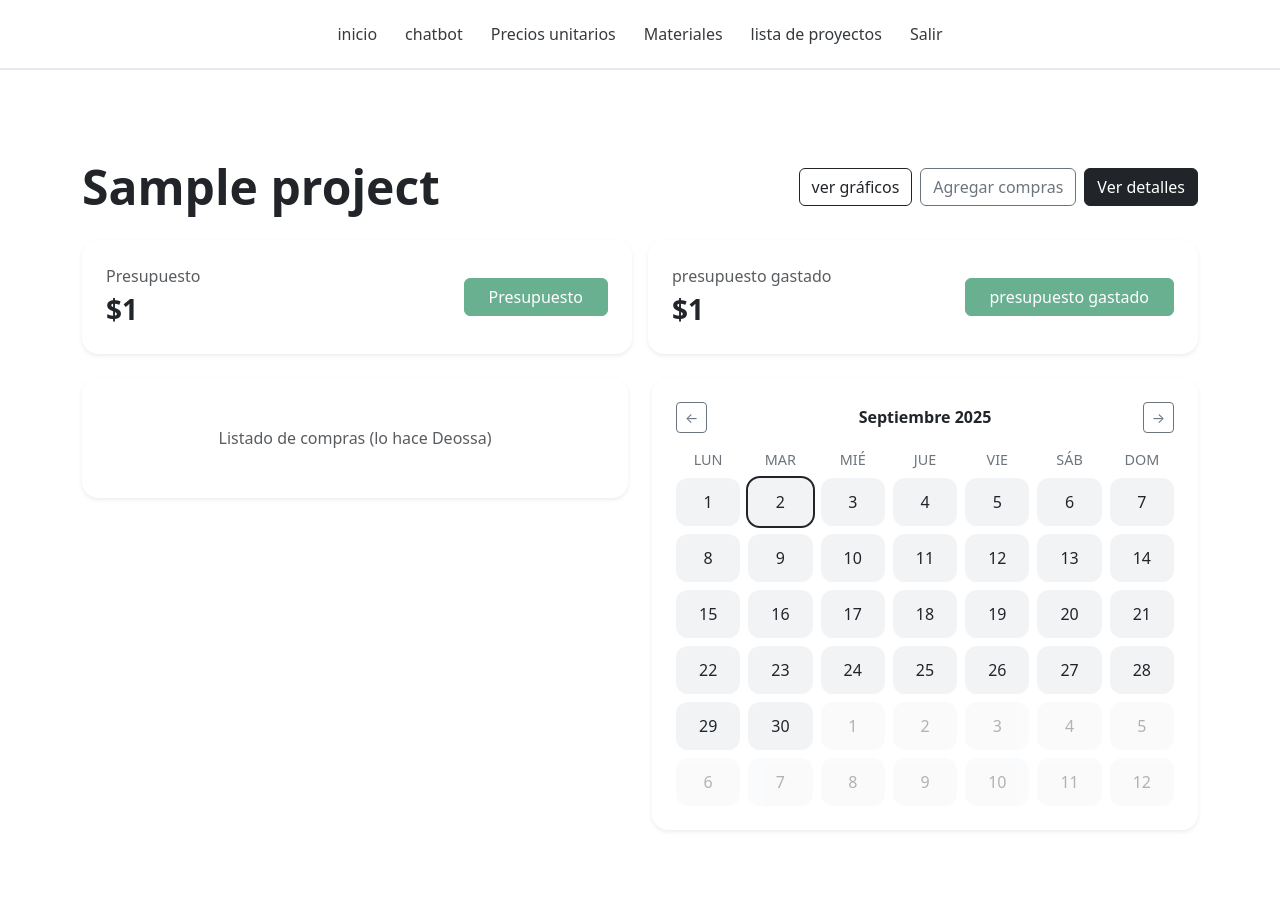
After one commit to Isa-Idarraga/Inclusive-Budget, a Django app: page /projects/1/tablero/ in a window 1280 px wide. The commit adds this page. Run offline with Django 5.2, Linux system fonts and the light colour scheme; a user stored in the database is signed in; tables that the repository leaves empty hold one stand-in row (values such as "Sample post").

Commit message:
Se agrega HTML py styles para project_board

```diff
--- a/static/styles.css
+++ b/static/styles.css
@@ -46,7 +46,7 @@
 
 /* HERO */
 .hero{
-    background:#eae8ea;
+    background:#ffffff;
     min-height:70vh;
     border-radius:4px;
     padding:60px 20px;
@@ -99,7 +99,7 @@
 
 /* LOGIN PAGE */
 .page-auth{
-    background:#eae8ea;
+    background:#ffffff;
     min-height:100vh;
     display:grid;
     place-items:center
@@ -288,7 +288,7 @@ input{
   --ib-green: #6FA98E;
   --ib-neon: #A4D65E;
   --ib-gray-dark: #555F66;
-  --ib-gray-med: #E1E1E6;
+  --ib-gray-med: #ffffff;
   --ib-gray-light: #F2F2F5;
   --ib-gray-darker:#D1D1D6;
   --ib-black: #1C1E21;
@@ -585,7 +585,7 @@ input{
 .fa-4x{font-size:4em}
 
 /* --------- Proyecto: detalles --------- */
-.project-detail-bg{background-color:var(--ib-gray-darker);min-height:100vh}
+.project-detail-bg{min-height:100vh}
 
 /* --------- Animación --------- */
 @keyframes fadeInUp{
@@ -605,3 +605,29 @@ input{
   .floating-action-btn{bottom:20px;right:20px}
   .floating-action-btn .btn{width:50px;height:50px;font-size:18px}
 }
+
+/* --------- project board --------- */
+
+/* static/css/board.css */
+.calendar .cal-grid {
+  display: grid;
+  grid-template-columns: repeat(7, 1fr);
+  gap: .5rem;
+}
+.calendar .dow {
+  font-size: .9rem;
+  color: #6c757d;
+  text-align: center;
+}
+.calendar .day {
+  padding: .75rem 0;
+  text-align: center;
+  border-radius: .75rem;
+  background: #f1f3f5;
+  cursor: pointer;
+  user-select: none;
+}
+.calendar .day:hover { filter: brightness(0.95); }
+.calendar .day.muted { opacity: .35; }
+.calendar .day.today { outline: 2px solid #212529; }
+.calendar .day.selected { background: #212529; color: #fff; }
--- /dev/null
+++ b/templates/projects/project_board.html
@@ -0,0 +1,72 @@
+{% extends "base.html" %}
+{% load static humanize %}
+
+{% block content %}
+<div class="project-detail-bg py-5">
+  <div class="container">
+
+    <!-- Encabezado -->
+    <div class="d-flex justify-content-between align-items-center mb-4">
+      <h1 class="display-5 fw-bold m-0">{{ project.name }}</h1>
+      <div class="d-flex gap-2">
+        <a class="btn btn-outline-dark" href="{{ charts_url|default:'#' }}">ver gráficos</a>
+        <a class="btn btn-outline-secondary" href="{{ add_purchases_url|default:'#' }}">Agregar compras</a>
+        <a class="btn btn-dark" href="{{ details_url|default:'#' }}">Ver detalles</a>
+      </div>
+    </div>
+
+    <!-- Presupuestos -->
+    <div class="row g-3 mb-4">
+      <div class="col-md-6">
+        <div class="p-4 bg-white rounded-4 shadow-sm d-flex justify-content-between align-items-center">
+          <div>
+            <div class="text-muted">Presupuesto</div>
+            <div class="fs-3 fw-semibold">
+              ${{ project.presupuesto|default:0|floatformat:0|intcomma }}
+            </div>
+          </div>
+          <span class="btn btn-success px-4 disabled">Presupuesto</span>
+        </div>
+      </div>
+      <div class="col-md-6">
+        <div class="p-4 bg-white rounded-4 shadow-sm d-flex justify-content-between align-items-center">
+          <div>
+            <div class="text-muted">presupuesto gastado</div>
+            <div class="fs-3 fw-semibold">
+              ${{ project.presupuesto_gastado|default:0|floatformat:0|intcomma }}
+            </div>
+          </div>
+          <span class="btn btn-success px-4 disabled">presupuesto gastado</span>
+        </div>
+      </div>
+    </div>
+
+    <!-- Dos columnas -->
+    <div class="row g-4">
+      <div class="col-12 col-lg-6">
+        <div class="p-5 bg-white rounded-4 shadow-sm text-center text-muted">
+          Listado de compras (lo hace Deossa)
+        </div>
+      </div>
+
+      <div class="col-12 col-lg-6">
+        <div class="p-4 bg-white rounded-4 shadow-sm">
+          <div id="calendar" class="calendar">
+            <div class="d-flex justify-content-between align-items-center mb-3">
+              <button class="btn btn-outline-secondary btn-sm" data-cal-prev>&larr;</button>
+              <div class="fw-semibold" data-cal-title>Mes Año</div>
+              <button class="btn btn-outline-secondary btn-sm" data-cal-next>&rarr;</button>
+            </div>
+            <div class="cal-grid"></div>
+            <input type="hidden" id="selected_date" name="selected_date">
+          </div>
+        </div>
+      </div>
+    </div>
+
+  </div>
+</div>
+
+<link rel="stylesheet" href="{% static 'css/board.css' %}">
+<script src="{% static 'js/calendar.js' %}"></script>
+{% endblock %}
```
